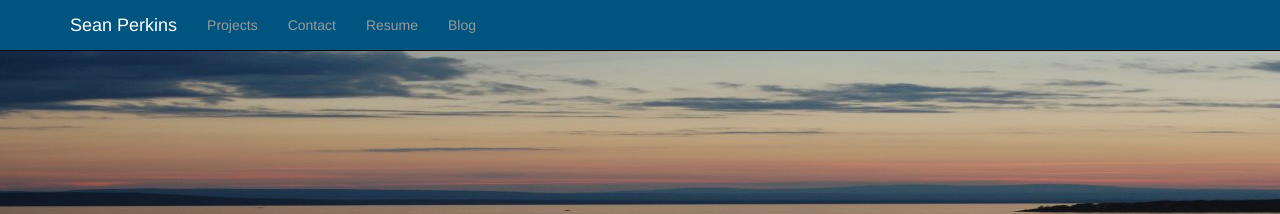
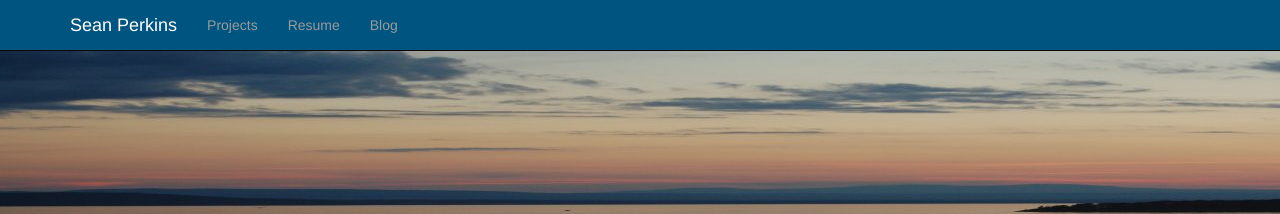
Before and after one commit to scperkins/scperkins.github.io, a Jekyll site: the page built from index.html, in a window 1280 px wide. Shown: the top 214 px of the page. Built offline with Jekyll 4.4.1, drawn with Linux system fonts in a browser that asks for light colours; nearby versions of some CDN libraries; library files that are not in the unit come from our copies.

Commit message:
removed contact link in navbar; unnecessary

```diff
--- a/_layouts/default.html
+++ b/_layouts/default.html
@@ -23,7 +23,6 @@
         <div class="collapse navbar-collapse">
           <ul class="nav navbar-nav">
             <li><a href="#projects.html">Projects</a></li>
-            <li><a href="#contact">Contact</a></li>
             <li><a href="resume.html">Resume</a></li>
             <li><a href="blog.html">Blog</a></li>
           </ul>
```
